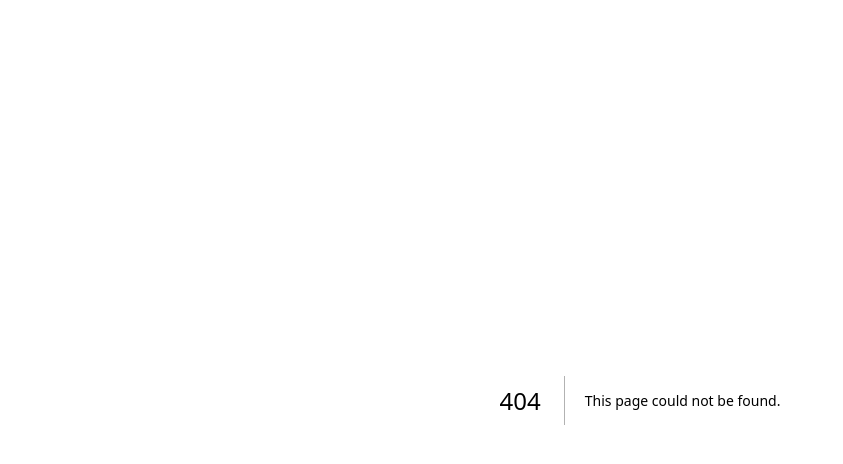
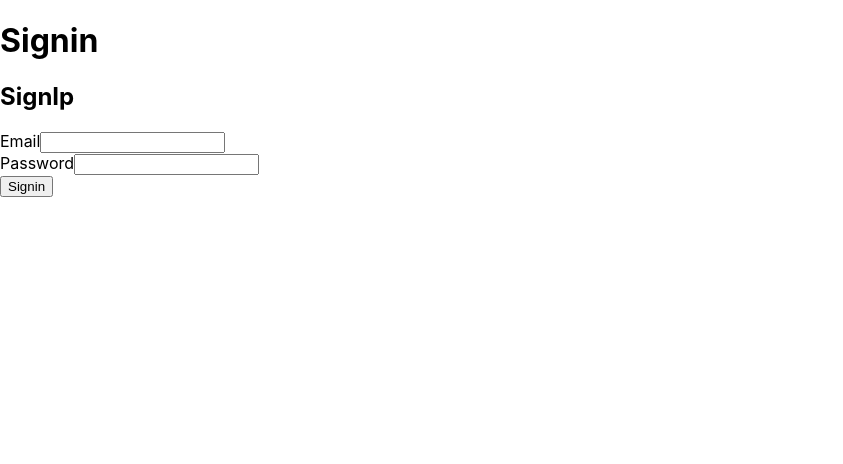
Before and after one commit to Oniel1721/mctekk, a Next.js app: page /signin in a window 1280 px wide. Before the commit this address had no page. Shown: the top 464 px of the page, without its empty margins (0-843 px from the left). Built offline with nearby package versions, Linux system fonts and the light colour scheme.

Commit message:
users can signin and redirect to home page when do it

```diff
--- /dev/null
+++ b/components/Forms/SigninForm.tsx
@@ -0,0 +1,23 @@
+import { useRouter } from 'next/router'
+import { useSubmit } from '../../hooks'
+import { Session } from '../../types'
+import { Input } from './'
+
+export const SigninForm = ()=>{
+    const router = useRouter()
+    const { data, onSubmit } = useSubmit<Session>('auth')
+    if(data){
+        router.push('/')
+    }
+
+    return <form onSubmit={onSubmit} >
+        <h2>SignIp</h2>
+        <section>
+            <Input type='email' name='email'>Email</Input>
+            <Input minLength={8} type='password' name='password'>Password</Input>
+        </section>
+        <button type='submit'>
+            Signin
+        </button>
+    </form>
+}
--- a/components/Forms/index.ts
+++ b/components/Forms/index.ts
@@ -1,2 +1,3 @@
 export * from './Input'
 export * from './SignupForm'
+export * from './SigninForm'
--- /dev/null
+++ b/pages/signin.tsx
@@ -0,0 +1,8 @@
+import { SigninForm } from '../components/Forms'
+
+export default function SingupPage () {
+    return <>
+        <h1>Signin</h1>
+        <SigninForm />
+    </>
+}
```
